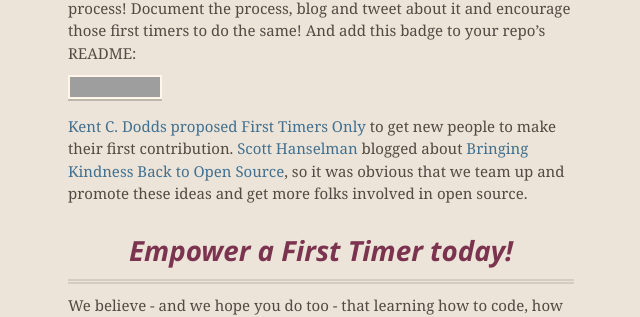
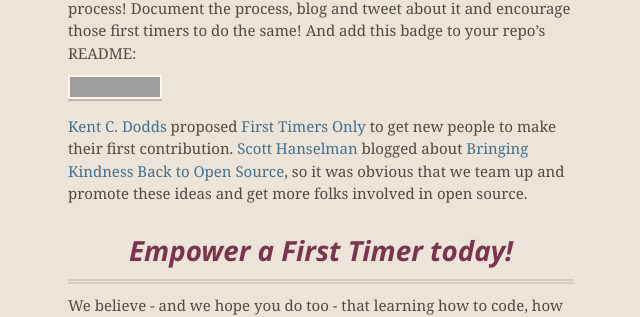
Before and after one commit to shanselman/firsttimersonly, a Jekyll site: the page built from index.md, in a window 1280 px wide and 900 px high, scrolled down 2031 px, cut to the strip 342-659 px from the top of the window. Shown: the whole strip, without its empty margins (319-959 px from the left). Built offline with Jekyll 4.4.1, drawn with Linux system fonts in a browser that asks for light colours; nearby versions of some CDN libraries; Markdown is read by kramdown in place of the engine named in the settings; comment, search, counter and statistics services are not loaded; part of the change alters nothing that is shown; grey boxes are pictures that could not be loaded.

```diff
--- a/index.md
+++ b/index.md
@@ -47,7 +47,7 @@ Go label an issue or two with `first-timers-only` and *advertise that those issu
 
 [![first-timers-only](https://img.shields.io/badge/first--timers--only-friendly-blue.svg?style=flat-square)](http://www.firsttimersonly.com/)
 
-[Kent C. Dodds proposed First Timers Only](https://medium.com/@kentcdodds/first-timers-only-78281ea47455) to get  new people to make their first contribution. [Scott Hanselman](http://hanselman.com) blogged about [Bringing Kindness Back to Open Source](http://www.hanselman.com/blog/BringKindnessBackToOpenSource.aspx), so it was obvious that we team up and promote these ideas and get more folks involved in open source.
+[Kent C. Dodds](https://twitter.com/kentcdodds) proposed [First Timers Only](https://medium.com/@kentcdodds/first-timers-only-78281ea47455) to get  new people to make their first contribution. [Scott Hanselman](http://hanselman.com) blogged about [Bringing Kindness Back to Open Source](http://www.hanselman.com/blog/BringKindnessBackToOpenSource.aspx), so it was obvious that we team up and promote these ideas and get more folks involved in open source.
 
 ### Empower a First Timer today!
 We believe - and we hope you do too - that learning how to code, how to think, *and* _how to contribute to open source_ are can empower the next generation of coders and creators. We VALUE first time contributors and we want them to know that everyone started somewhere! Start here!
```
